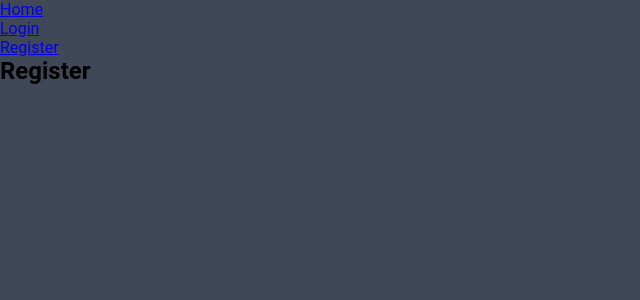
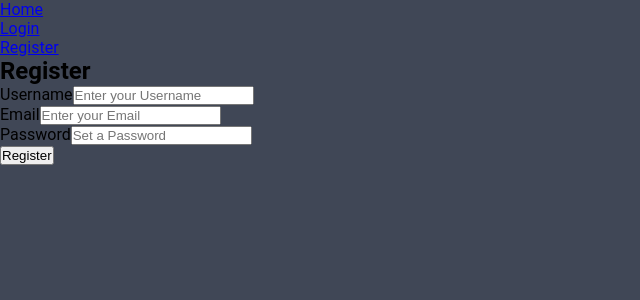
Before and after one commit to nahisl12/imgup, a React (Create React App) app: page /register in a window 1280 px wide. Shown: the top 300 px of the page, without its empty margins (0-640 px from the left). Built offline with nearby package versions, Linux system fonts and the light colour scheme.

Commit message:
added login/signup functionality through backend api

```diff
--- a/src/App.js
+++ b/src/App.js
@@ -112,7 +112,7 @@ function App() {
 
             {!user ? (
               <>
-                <Route path="/login" element={<Login />} />
+                <Route path="/login" element={<Login setUser={setUser} />} />
                 <Route path="/register" element={<Register />} />
               </>
             ) : (
--- a/src/components/Navigation/Login.js
+++ b/src/components/Navigation/Login.js
@@ -1,9 +1,71 @@
-import React from "react";
+import React, { useState } from "react";
+import { useNavigate } from "react-router-dom";
 
-const Login = () => {
+const Login = ({ setUser }) => {
+  const [loginUsername, setLoginUsername] = useState();
+  const [loginPassword, setLoginPassword] = useState();
+  const navigate = useNavigate();
+
+  const onUsernameChange = (event) => setLoginUsername(event.target.value);
+  const onPasswordChange = (event) => setLoginPassword(event.target.value);
+
+  const onSubmitLogin = async (event) => {
+    event.preventDefault();
+    try {
+      const submit = await fetch("http://localhost:3000/api/login", {
+        method: "post",
+        headers: { "Content-Type": "application/json" },
+        body: JSON.stringify({
+          username: loginUsername,
+          password: loginPassword,
+        }),
+      });
+
+      const response = await submit.json();
+
+      if (response.accessToken) {
+        console.log(response);
+        setUser(response);
+        navigate("/");
+      } else {
+        console.log("error logging in");
+      }
+    } catch (error) {
+      console.log(error);
+    }
+  };
+
   return (
     <div>
       <h1>Login</h1>
+
+      <form>
+        <div className="loginUsername">
+          <label htmlFor="email">Username</label>
+          <input
+            type="username"
+            name="username"
+            id="username"
+            placeholder="Enter your Username"
+            onChange={onUsernameChange}
+          />
+        </div>
+
+        <div className="loginPassword">
+          <label htmlFor="password">Password</label>
+          <input
+            type="password"
+            name="password"
+            id="password"
+            placeholder="Set a Password"
+            onChange={onPasswordChange}
+          />
+        </div>
+
+        <button type="submit" onClick={onSubmitLogin}>
+          Login
+        </button>
+      </form>
     </div>
   );
 };
--- a/src/components/Navigation/Register.js
+++ b/src/components/Navigation/Register.js
@@ -1,9 +1,81 @@
-import React from "react";
+import React, { useState } from "react";
+import { useNavigate } from "react-router-dom";
 
 const Register = () => {
+  const [username, setUsername] = useState();
+  const [email, setEmail] = useState();
+  const [password, setPassword] = useState();
+  const navigate = useNavigate();
+
+  const onUsernameChange = (event) => setUsername(event.target.value);
+  const onEmailChange = (event) => setEmail(event.target.value);
+  const onPasswordChange = (event) => setPassword(event.target.value);
+
+  const onSubmitRegister = async (event) => {
+    event.preventDefault();
+
+    try {
+      const register = await fetch("http://localhost:3000/api/users", {
+        method: "post",
+        headers: { "Content-Type": "application/json" },
+        body: JSON.stringify({
+          username: username,
+          email: email,
+          password: password,
+        }),
+      });
+
+      const response = await register.json();
+
+      if (response._id) {
+        console.log("User sucessfully created");
+        navigate("/login");
+      }
+    } catch (error) {
+      console.log(error);
+    }
+  };
+
   return (
     <div>
       <h1>Register</h1>
+      <form>
+        <div className="registerUsername">
+          <label htmlFor="username">Username</label>
+          <input
+            type="text"
+            id="username"
+            placeholder="Enter your Username"
+            onChange={onUsernameChange}
+          />
+        </div>
+
+        <div className="registerEmail">
+          <label htmlFor="email">Email</label>
+          <input
+            type="email"
+            name="email"
+            id="email"
+            placeholder="Enter your Email"
+            onChange={onEmailChange}
+          />
+        </div>
+
+        <div className="registerPassword">
+          <label htmlFor="password">Password</label>
+          <input
+            type="password"
+            name="password"
+            id="password"
+            placeholder="Set a Password"
+            onChange={onPasswordChange}
+          />
+        </div>
+
+        <button type="submit" onClick={onSubmitRegister}>
+          Register
+        </button>
+      </form>
     </div>
   );
 };
```
